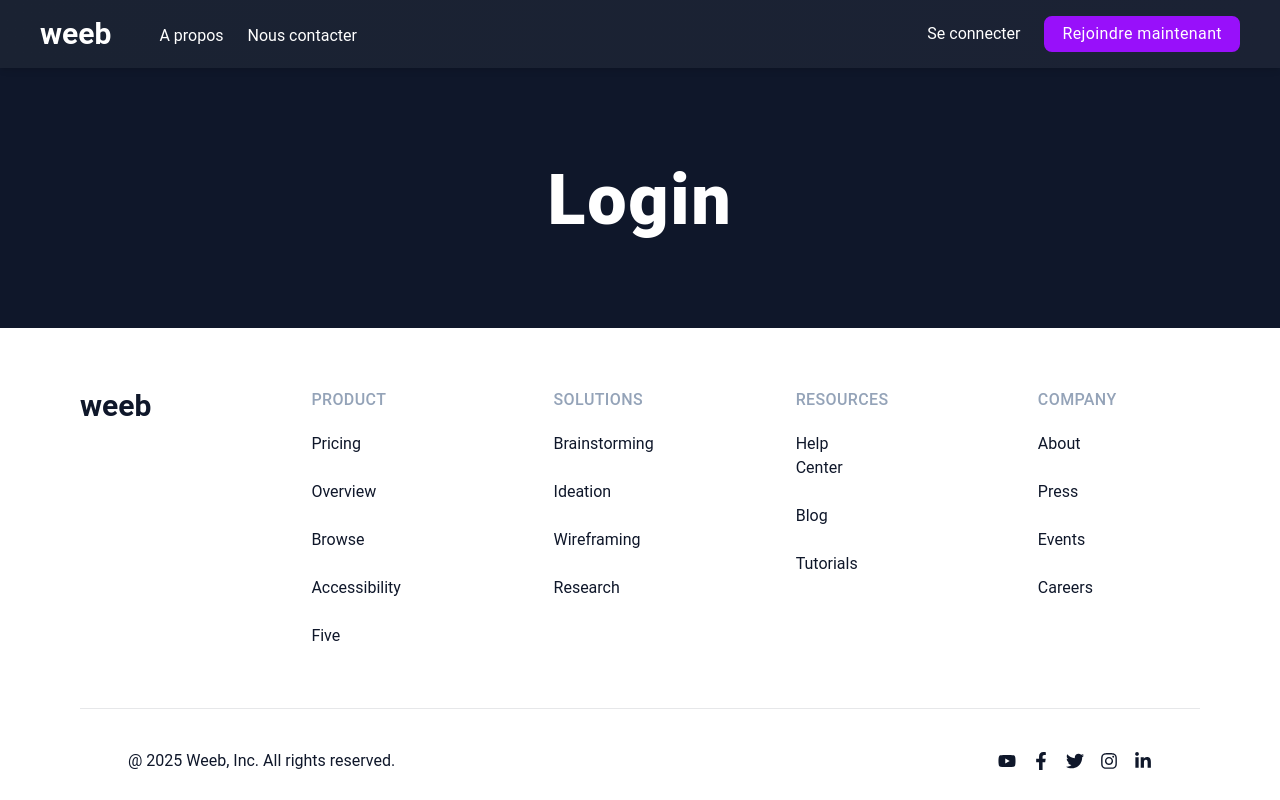
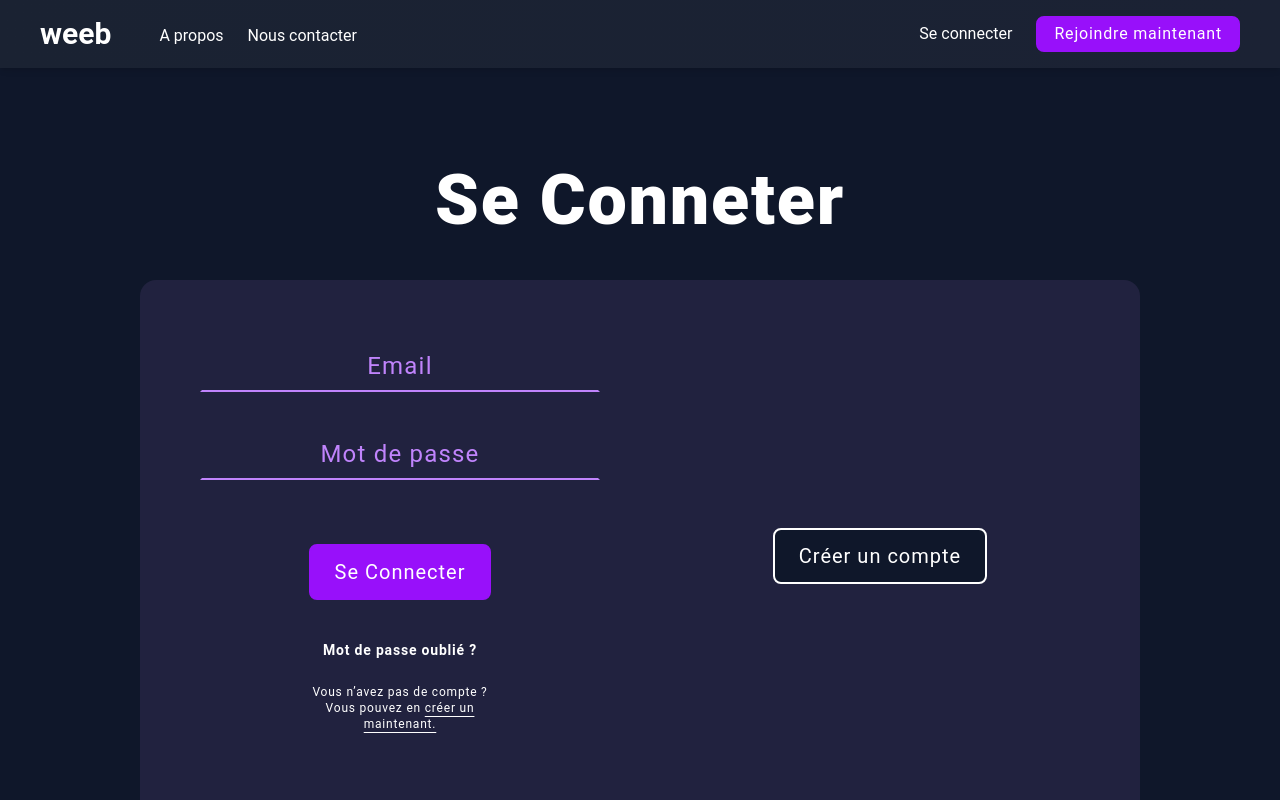
Before and after one commit to mMormin/weeb_Maxime_Mormin-Boudot, a React (Vite) app: page /login in a window 1280 px wide. Shown: the top 800 px of the page. Built offline with nearby package versions, Linux system fonts and the light colour scheme.

Commit message:
feat: add login page

```diff
--- a/src/components/form/ContactForm.tsx
+++ b/src/components/form/ContactForm.tsx
@@ -1,6 +1,7 @@
 import { useFormik } from "formik";
 import * as Yup from "yup";
 import Button from "../ui/Button";
+import { RiErrorWarningFill } from "react-icons/ri";
 import { getInputClass } from "../../utils/inputClasses";
 
 const ContactForm = () => {
@@ -13,13 +14,13 @@ const ContactForm = () => {
       message: "",
     },
     validationSchema: Yup.object({
-      lastName: Yup.string().required("Votre lastName est requis."),
-      name: Yup.string().required("Votre prénom est requis."),
-      phone: Yup.string().required("Votre numéro de téléphone est requis."),
+      lastName: Yup.string().required("Saisissez votre nom."),
+      name: Yup.string().required("Saisissez votre prénom."),
+      phone: Yup.string().required("Saisissez votre numéro de téléphone."),
       email: Yup.string()
-        .email("Email invalide.")
-        .required("Votre addresse email est requise."),
-      message: Yup.string().required("Le contenu de votre message est requis."),
+        .email("Adresse email non valide.")
+        .required("Saisissez votre adresse email."),
+      message: Yup.string().required("Saisissez votre message."),
     }),
     onSubmit: (values) => {
       console.log("Form submitted:", values);
@@ -46,9 +47,12 @@ const ContactForm = () => {
             )}
           />
 
-          <div className="text-red-500 text-sm h-5 mt-1">
+          <div className="text-left text-red-400 text-sm h-5 mt-1">
             {formik.touched.lastName && formik.errors.lastName && (
-              <p>{formik.errors.lastName}</p>
+              <span className="flex gap-2">
+                <RiErrorWarningFill className="mt-[2px]" />
+                <p>{formik.errors.lastName}</p>
+              </span>
             )}
           </div>
         </div>
@@ -66,9 +70,12 @@ const ContactForm = () => {
               !!(formik.touched.name && formik.errors.name)
             )}
           />
-          <div className="text-red-500 text-sm h-5 mt-1">
+          <div className="text-left text-red-400 text-sm h-5 mt-1">
             {formik.touched.name && formik.errors.name && (
-              <p>{formik.errors.name}</p>
+              <span className="flex gap-2">
+                <RiErrorWarningFill className="mt-[2px]" />
+                <p>{formik.errors.name}</p>
+              </span>
             )}
           </div>
         </div>
@@ -88,9 +95,12 @@ const ContactForm = () => {
               !!(formik.touched.phone && formik.errors.phone)
             )}
           />
-          <div className="text-red-500 text-sm h-5 mt-1">
+          <div className="text-left text-red-400 text-sm h-5 mt-1">
             {formik.touched.phone && formik.errors.phone && (
-              <p>{formik.errors.phone}</p>
+              <span className="flex gap-2">
+                <RiErrorWarningFill className="mt-[2px]" />
+                <p>{formik.errors.phone}</p>
+              </span>
             )}
           </div>
         </div>
@@ -108,9 +118,12 @@ const ContactForm = () => {
               !!(formik.touched.email && formik.errors.email)
             )}
           />
-          <div className="text-red-500 text-sm h-5 mt-1">
+          <div className="text-left text-red-400 text-sm h-5 mt-1">
             {formik.touched.email && formik.errors.email && (
-              <p>{formik.errors.email}</p>
+              <span className="flex gap-2">
+                <RiErrorWarningFill className="mt-[2px]" />
+                <p>{formik.errors.email}</p>
+              </span>
             )}
           </div>
         </div>
@@ -130,9 +143,12 @@ const ContactForm = () => {
           )}
         />
 
-        <div className="text-red-500 text-sm h-5 mt-1">
+        <div className="text-left text-red-400 text-sm h-5 mt-1">
           {formik.touched.message && formik.errors.message && (
-            <p>{formik.errors.message}</p>
+            <span className="flex gap-2">
+              <RiErrorWarningFill className="mt-[2px]" />
+              <p>{formik.errors.message}</p>
+            </span>
           )}
         </div>
       </div>
--- a/src/components/form/LoginForm.tsx
+++ b/src/components/form/LoginForm.tsx
@@ -1,25 +1,21 @@
-import clsx from "clsx";
 import { useFormik } from "formik";
 import * as Yup from "yup";
 import Button from "../ui/Button";
+import { getInputClass } from "../../utils/inputClasses";
+import { Link } from "react-router";
+import { RiErrorWarningFill } from "react-icons/ri";
 
 const ContactForm = () => {
   const formik = useFormik({
     initialValues: {
-      nom: "",
-      prenom: "",
-      telephone: "",
       email: "",
-      message: "",
+      password: "",
     },
     validationSchema: Yup.object({
-      nom: Yup.string().required("Votre nom est requis."),
-      prenom: Yup.string().required("Votre prénom est requis."),
-      telephone: Yup.string().required("Votre numéro de téléphone est requis."),
       email: Yup.string()
-        .email("Email invalide.")
-        .required("Votre addresse email est requise."),
-      message: Yup.string().required("Le contenu de votre message est requis."),
+        .email("Adresse email non valide.")
+        .required("Saisissez votre adresse email."),
+      password: Yup.string().required("Saisissez votre mot de passe. "),
     }),
     onSubmit: (values) => {
       console.log("Form submitted:", values);
@@ -27,83 +23,8 @@ const ContactForm = () => {
   });
 
   return (
-    <form
-      onSubmit={formik.handleSubmit}
-      className="bg-[#21223F] px-12 py-6 rounded-2xl text-white space-y-4 w-full"
-    >
-      <div className="grid grid-cols-2 gap-10">
-        <div>
-          <label className="sr-only">Nom</label>
-          <input
-            type="text"
-            name="nom"
-            placeholder="Nom"
-            onChange={formik.handleChange}
-            onBlur={formik.handleBlur}
-            value={formik.values.nom}
-            className={clsx(
-              "w-full p-2 border-2 border-transparent text-white tracking-wider text-2xl text-center transition-all outline-none",
-              formik.touched.nom && formik.errors.nom
-                ? "border-b-red-500 focus:border-b-red-500 placeholder:text-red-500"
-                : "border-b-secondary focus:border-secondary placeholder:text-secondary focus:border-2 focus:ring-secondary"
-            )}
-          />
-
-          <div className="text-red-500 text-sm h-5 mt-1">
-            {formik.touched.nom && formik.errors.nom && (
-              <p>{formik.errors.nom}</p>
-            )}
-          </div>
-        </div>
-
-        <div>
-          <label className="sr-only">Prénom</label>
-          <input
-            type="text"
-            name="prenom"
-            placeholder="Prénom"
-            onChange={formik.handleChange}
-            onBlur={formik.handleBlur}
-            value={formik.values.prenom}
-            className={clsx(
-              "w-full p-2 border-2 border-transparent text-white tracking-wider text-2xl text-center transition-all outline-none",
-              formik.touched.prenom && formik.errors.prenom
-                ? "border-b-red-500 focus:border-b-red-500 placeholder:text-red-500"
-                : "border-b-secondary focus:border-secondary placeholder:text-secondary focus:border-2 focus:ring-secondary"
-            )}
-          />
-          <div className="text-red-500 text-sm h-5 mt-1">
-            {formik.touched.prenom && formik.errors.prenom && (
-              <p>{formik.errors.prenom}</p>
-            )}
-          </div>
-        </div>
-      </div>
-
-      <div className="grid grid-cols-2 gap-10">
-        <div>
-          <label className="sr-only">Téléphone</label>
-          <input
-            type="text"
-            name="telephone"
-            placeholder="Téléphone"
-            onChange={formik.handleChange}
-            onBlur={formik.handleBlur}
-            value={formik.values.telephone}
-            className={clsx(
-              "w-full p-2 border-2 border-transparent text-white tracking-wider text-2xl text-center transition-all outline-none",
-              formik.touched.telephone && formik.errors.telephone
-                ? "border-b-red-500 focus:border-b-red-500 placeholder:text-red-500"
-                : "border-b-secondary focus:border-secondary placeholder:text-secondary focus:border-2 focus:ring-secondary"
-            )}
-          />
-          <div className="text-red-500 text-sm h-5 mt-1">
-            {formik.touched.telephone && formik.errors.telephone && (
-              <p>{formik.errors.telephone}</p>
-            )}
-          </div>
-        </div>
-
+    <form onSubmit={formik.handleSubmit}>
+      <div className="space-y-3 text-white">
         <div>
           <label className="sr-only">Email</label>
           <input
@@ -113,47 +34,62 @@ const ContactForm = () => {
             onChange={formik.handleChange}
             onBlur={formik.handleBlur}
             value={formik.values.email}
-            className={clsx(
-              "w-full p-2 border-2 border-transparent text-white tracking-wider text-2xl text-center transition-all outline-none",
-              formik.touched.email && formik.errors.email
-                ? "border-b-red-500 focus:border-b-red-500 placeholder:text-red-500"
-                : "border-b-secondary focus:border-secondary placeholder:text-secondary focus:border-2 focus:ring-secondary"
+            className={getInputClass(
+              !!(formik.touched.email && formik.errors.email)
             )}
           />
-          <div className="text-red-500 text-sm h-5 mt-1">
+          <div className="text-left text-red-400 text-sm h-5 mt-1">
             {formik.touched.email && formik.errors.email && (
-              <p>{formik.errors.email}</p>
+              <span className="flex gap-2">
+                <RiErrorWarningFill className="mt-[2px]" />
+                <p>{formik.errors.email}</p>
+              </span>
+            )}
+          </div>
+        </div>
+
+        <div>
+          <label className="sr-only">Prénom</label>
+          <input
+            type="text"
+            name="password"
+            placeholder="Mot de passe"
+            onChange={formik.handleChange}
+            onBlur={formik.handleBlur}
+            value={formik.values.password}
+            className={getInputClass(
+              !!(formik.touched.password && formik.errors.password)
+            )}
+          />
+          <div className="text-left text-red-400 text-sm h-5 mt-1">
+            {formik.touched.password && formik.errors.password && (
+              <span className="flex gap-2">
+                <RiErrorWarningFill className="mt-[2px]" />
+                <p>{formik.errors.password}</p>
+              </span>
             )}
           </div>
         </div>
       </div>
 
-      <div>
-        <label className="sr-only">Message</label>
-        <textarea
-          name="message"
-          placeholder="Votre message"
-          onChange={formik.handleChange}
-          onBlur={formik.handleBlur}
-          value={formik.values.message}
-          rows={4}
-          className={clsx(
-            "w-full p-2 border-2 border-transparent text-white tracking-wider text-2xl text-center transition-all outline-none",
-            formik.touched.message && formik.errors.message
-              ? "border-b-red-500 focus:border-b-red-500 placeholder:text-red-500"
-              : "border-b-secondary focus:border-secondary placeholder:text-secondary focus:border-2 focus:ring-secondary"
-          )}
-        />
-
-        <div className="text-red-500 text-sm h-5 mt-1">
-          {formik.touched.message && formik.errors.message && (
-            <p>{formik.errors.message}</p>
-          )}
-        </div>
+      <div className="text-center mt-10">
+        <Button type="submit" text="Se Connecter" primary reverseAnimation />
       </div>
 
-      <div className="text-center">
-        <Button type="submit" text="Envoyer" primary />
+      <div className="flex flex-col my-10 tracking-wider space-y-6 justify-center items-center">
+        <Link
+          to="#"
+          className="font-bold hover:underline underline-offset-2 cursor-pointer text-sm"
+        >
+          Mot de passe oublié ?
+        </Link>
+
+        <p className="text-xs w-[50%]">
+          Vous n’avez pas de compte ? Vous pouvez en{" "}
+          <span className="underline underline-offset-4 cursor-pointer hover:no-underline hover:text-secondary">
+            créer un maintenant.
+          </span>
+        </p>
       </div>
     </form>
   );
--- a/src/components/layout/Header.tsx
+++ b/src/components/layout/Header.tsx
@@ -50,7 +50,13 @@ const Header = () => {
             Se connecter
           </Link>
 
-          <Button to="/signup" primary text="Rejoindre maintenant" compact />
+          <Button
+            to="/signup"
+            primary
+            text="Rejoindre maintenant"
+            compact
+            reverseAnimation
+          />
         </div>
       </nav>
     </header>
--- a/src/components/ui/Button.tsx
+++ b/src/components/ui/Button.tsx
@@ -3,10 +3,11 @@ import { Link } from "react-router";
 import type { ReactNode } from "react";
 
 interface ButtonProps {
+  text: string;
+  to?: string;
+  reverseAnimation?: boolean;
   primary?: boolean;
   compact?: boolean;
-  text: string;
-  to?: string;
   type?: "button" | "submit" | "reset";
   children?: ReactNode;
 }
@@ -16,8 +17,8 @@ const Button = ({
   to,
   primary = false,
   compact = false,
+  reverseAnimation = false,
   children,
-
   ...props
 }: ButtonProps) => {
   const isExternal = to?.startsWith("http") || to?.startsWith("#");
@@ -28,7 +29,7 @@ const Button = ({
 
   const commonStyles = [
     compact ? "px-4 py-1 text-base" : "px-6 py-3 text-xl",
-    "tracking-wide",
+    "tracking-wider",
     "rounded-lg",
     "transition-colors",
     "cursor-pointer",
@@ -36,10 +37,13 @@ const Button = ({
 
   const MotionElem = motion.button;
 
+  const hoverScale = reverseAnimation ? 0.95 : 1.05;
+  const tapScale = reverseAnimation ? 1.05 : 0.95;
+
   const content = (
     <MotionElem
-      whileHover={{ scale: 1.05 }}
-      whileTap={{ scale: 0.95 }}
+      whileHover={{ scale: hoverScale }}
+      whileTap={{ scale: tapScale }}
       className={`${buttonStyles} ${commonStyles}`}
       {...props}
     >
--- a/src/pages/Contact/index.tsx
+++ b/src/pages/Contact/index.tsx
@@ -1,4 +1,4 @@
-import Form from "../../components/form/ContactForm";
+import ContactForm from "../../components/form/ContactForm";
 
 const Contact = () => {
   return (
@@ -15,7 +15,7 @@ const Contact = () => {
           ressource toujours plus utile et enrichissante.
         </p>
 
-        <Form />
+        <ContactForm />
       </div>
     </section>
   );
--- a/src/pages/Login/index.tsx
+++ b/src/pages/Login/index.tsx
@@ -1,10 +1,23 @@
+import LoginForm from "../../components/form/LoginForm";
+import Button from "../../components/ui/Button";
+
 const Login = () => {
   return (
-    <section className="text-white py-10 pt-40">
-      <div className="max-w-4xl mx-auto text-center flex flex-col items-center justify-center">
-        <h2 className="text-large font-extrabold tracking-wide leading-20">
-          Login
+    <section className="text-white py-40">
+      <div className="max-w-8xl mx-auto text-center flex flex-col items-center justify-center">
+        <h2 className="text-large font-extrabold tracking-wide leading-20 mb-10">
+          Se Conneter
         </h2>
+
+        <div className="grid grid-cols-2  bg-[#21223F] rounded-2xl p-15 gap-20">
+          <div className="w-[400px]">
+            <LoginForm />
+          </div>
+
+          <div className="flex-grow flex justify-center items-center">
+            <Button type="submit" text="Créer un compte" />
+          </div>
+        </div>
       </div>
     </section>
   );
--- a/src/utils/inputClasses.tsx
+++ b/src/utils/inputClasses.tsx
@@ -7,7 +7,7 @@ export function getInputClass(hasError: boolean) {
   return clsx(
     commonInputClass,
     hasError
-      ? "border-b-red-500 focus:border-b-red-500 placeholder:text-red-500"
+      ? "border-b-red-400 focus:border-b-red-400 placeholder:text-red-400"
       : "border-b-secondary focus:border-secondary placeholder:text-secondary focus:border-2 focus:ring-secondary"
   );
 }
```
